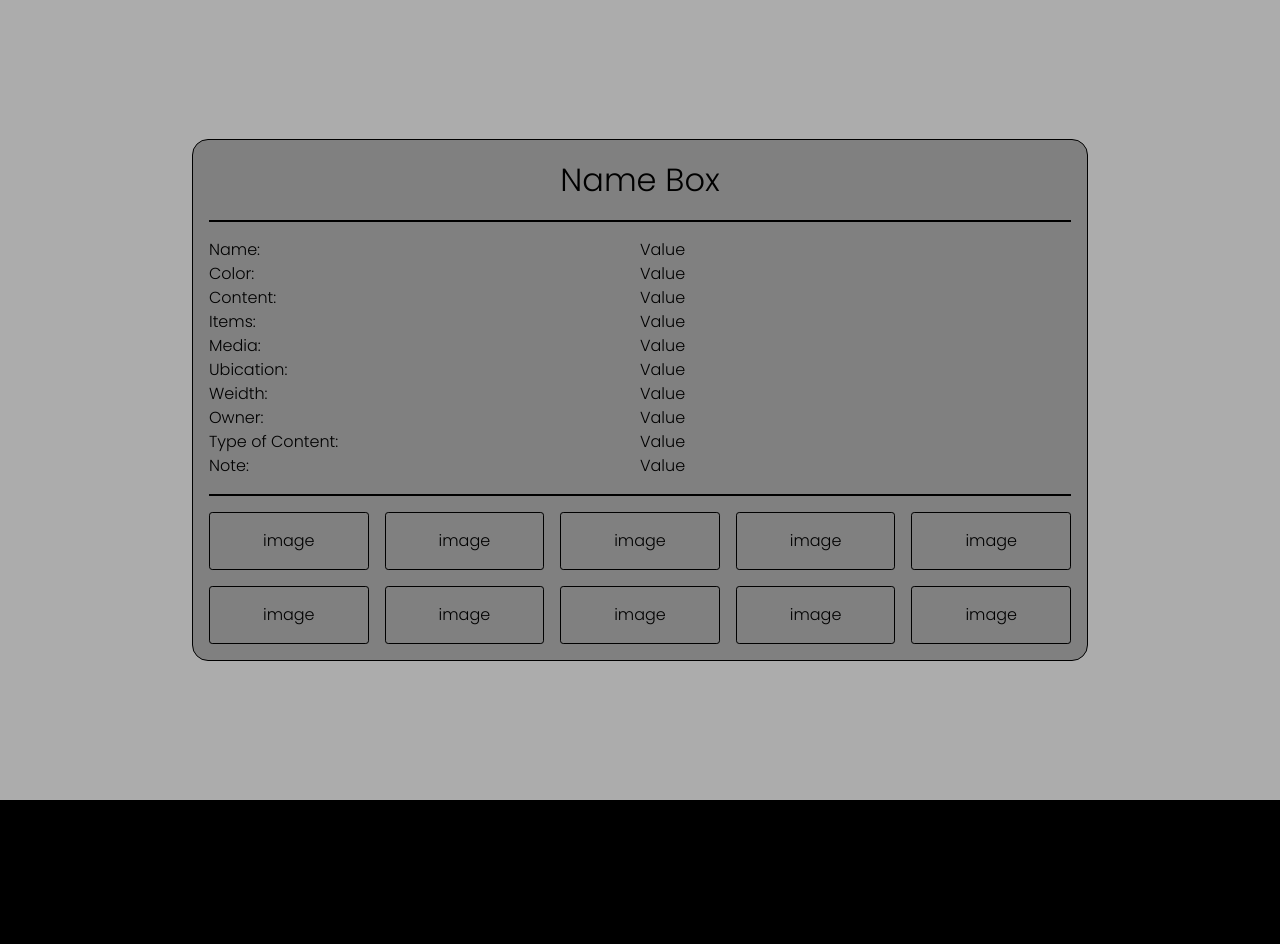
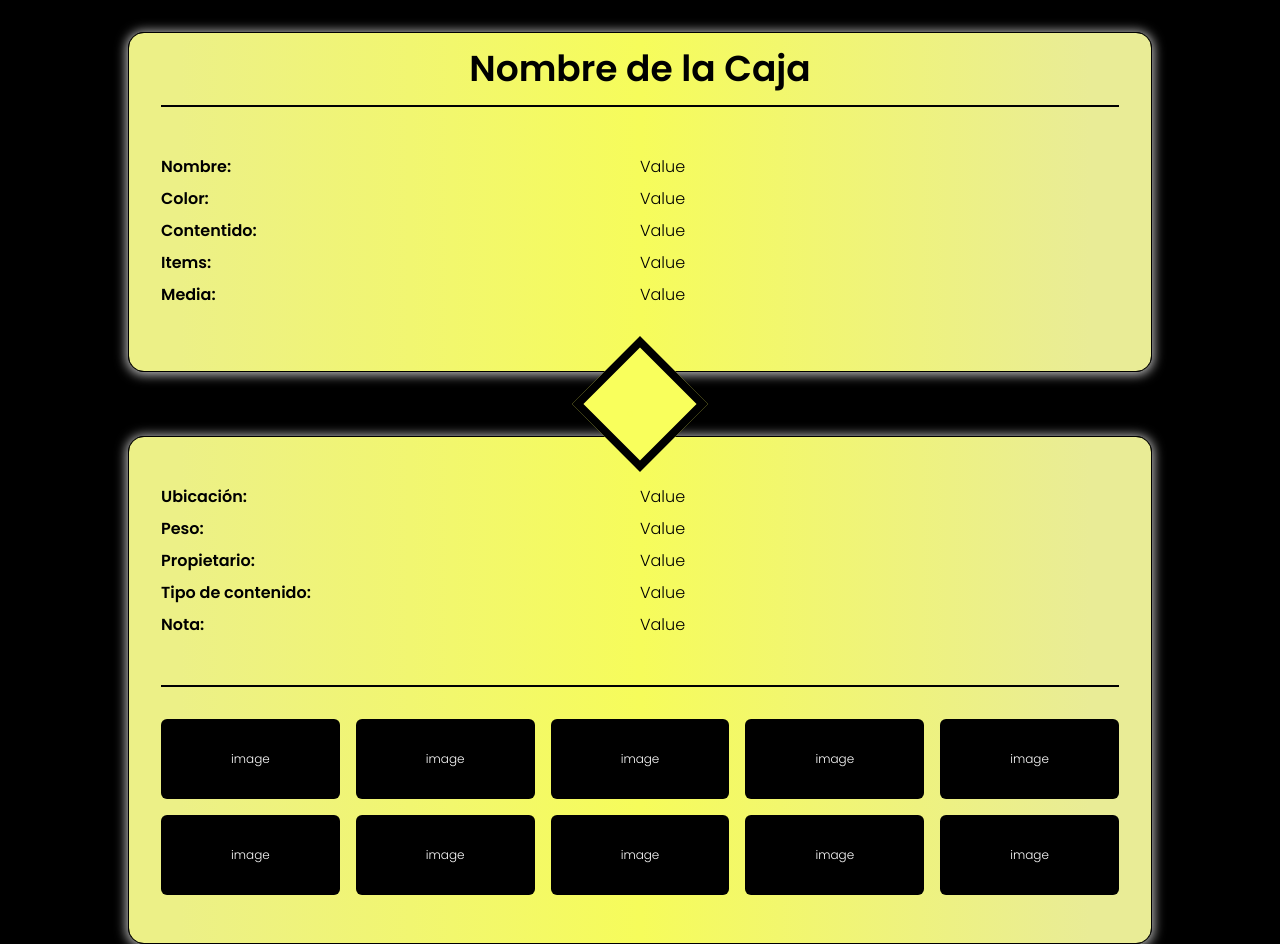
Before and after one commit to GreismarA/Moving-Box, a React (Vite) app: page /box in a window 1280 px wide. Before the commit the page ends 800 px from the top, so only its background shows below. Built offline with nearby package versions, Linux system fonts and the light colour scheme.

Commit message:
Estilo de BoxDetails

```diff
--- a/src/components/BoxDetails.jsx
+++ b/src/components/BoxDetails.jsx
@@ -1,37 +1,42 @@
 import "../resources/boxDetails.css"
 
-function BoxDetails(){
+function BoxDetails() {
     return (
-        <section className="section">
-            <div className="containerBoxDetails">
-                <h1 className="nameBox">Name Box</h1>
+        <section className="flex flex-col items-center lg:h-screen">
+            <div className="containerBoxDetails px-4 mt-8 pt-4 pb-8 lg:px-8">
+                <h1 className="text-center text-2xl md:text-4xl font-semibold">Nombre de la Caja</h1>
                 <hr />
-                <ol>
-                    <li><p>Name:</p><p>Value</p></li>
-                    <li><p>Color:</p><p>Value</p></li>
-                    <li><p>Content:</p><p>Value</p></li>
-                    <li><p>Items:</p><p>Value</p></li>
-                    <li><p>Media:</p><p>Value</p></li>
-                    <li><p>Ubication:</p><p>Value</p></li>
-                    <li><p>Weidth:</p><p>Value</p></li>
-                    <li><p>Owner:</p><p>Value</p></li>
-                    <li><p>Type of Content:</p><p>Value</p></li>
-                    <li><p>Note:</p><p>Value</p></li>
+                <ol className="md:py-8 flex flex-col gap-2">
+                    <li className="flex flex-col md:flex-row"><p className="font-semibold">Nombre:</p><p>Value</p></li>
+                    <li className="flex flex-col md:flex-row"><p className="font-semibold">Color:</p><p>Value</p></li>
+                    <li className="flex flex-col md:flex-row"><p className="font-semibold">Contentido:</p><p>Value</p></li>
+                    <li className="flex flex-col md:flex-row"><p className="font-semibold">Items:</p><p>Value</p></li>
+                    <li className="flex flex-col md:flex-row"><p className="font-semibold">Media:</p><p>Value</p></li>
+                </ol>
+            </div>
+            <div className="flex justify-center">
+                <button type='text' className="rounded-btn h-24 w-24 text-5xl">.</button>
+            </div>
+            <div className="containerBoxDetails px-4 py-8 lg:pt-4 lg:px-8">
+                <ol className="md:py-8 flex flex-col gap-2">
+                    <li className="flex flex-col md:flex-row"><p className="font-semibold">Ubicación:</p><p>Value</p></li>
+                    <li className="flex flex-col md:flex-row"><p className="font-semibold">Peso:</p><p>Value</p></li>
+                    <li className="flex flex-col md:flex-row"><p className="font-semibold">Propietario:</p><p>Value</p></li>
+                    <li className="flex flex-col md:flex-row"><p className="font-semibold">Tipo de contenido:</p><p>Value</p></li>
+                    <li className="flex flex-col md:flex-row"><p className="font-semibold">Nota:</p><p>Value</p></li>
                 </ol>
                 <hr />
-                <div className="containerMedia">
-                    <div className="media">image</div>
-                    <div className="media">image</div>
-                    <div className="media">image</div>
-                    <div className="media">image</div>
-                    <div className="media">image</div>
-                </div>
-                <div className="containerMedia">
-                    <div className="media">image</div>
-                    <div className="media">image</div>
-                    <div className="media">image</div>
-                    <div className="media">image</div>
-                    <div className="media">image</div>
+                <div className="grid grid-cols-3 md:grid-cols-5 gap-4 py-4 text-center text-white text-xs">
+                    <div className="rounded-md p-4 md:p-4 md:py-8 bg-black">image</div>
+                    <div className="rounded-md p-4 md:p-4 md:py-8 bg-black">image</div>
+                    <div className="rounded-md p-4 md:p-4 md:py-8 bg-black">image</div>
+                    <div className="rounded-md p-4 md:p-4 md:py-8 bg-black">image</div>
+                    <div className="rounded-md p-4 md:p-4 md:py-8 bg-black">image</div>
+                    <div className="rounded-md p-4 md:p-4 md:py-8 bg-black">image</div>
+                    <div className="rounded-md p-4 md:p-4 md:py-8 bg-black">image</div>
+                    <div className="rounded-md p-4 md:p-4 md:py-8 bg-black">image</div>
+                    <div className="rounded-md p-4 md:p-4 md:py-8 bg-black">image</div>
+                    <div className="rounded-md p-4 md:p-4 md:py-8 bg-black">image</div>
                 </div>
             </div>
         </section>
--- a/src/resources/boxDetails.css
+++ b/src/resources/boxDetails.css
@@ -1,31 +1,15 @@
-.section {
-    display: flex;
-    background-color: rgb(172, 172, 172);
-    justify-content: center;
-    align-items: center;
-    width: 100%;
-    height: 100vh;
-}
-
 .containerBoxDetails {
     display: flex;
     flex-direction: column;
     border: 1px solid black;
     border-radius: 1rem;
-    background-color: rgb(128, 128, 128);
-    width: 70%;
-    padding: 1rem;
+    background: rgb(236,240,135);
+    background: linear-gradient(90deg, rgba(236,240,135,1) 5%, #f9ff5cfc 50%, rgba(233,236,150,1) 94%);
+    box-shadow: 0px 1px 11px 2px rgba(249,249,249,0.74);
+    -webkit-box-shadow: 0px 1px 11px 2px rgba(249,249,249,0.74);
+    -moz-box-shadow: 0px 1px 11px 2px rgba(249,249,249,0.74);
+    width: 80%;
     gap: 1rem;
-}
-
-.containerBoxDetails h1 {
-    text-align: center;
-    font-size: 2rem;
-}
-
-.containerBoxDetails ol li {
-    display: flex;
-    justify-content: space-around;
 }
 
 .containerBoxDetails p {
@@ -33,20 +17,16 @@
     text-align: start;
 }
 
-.containerMedia {
-    display: flex;
-    gap: 1rem;
-}
-
-.media {
-    width: 20%;
-    text-align: center;
-    border: 1px solid black;
-    border-radius: .2rem;
-    padding: 1rem;
-}
-
 hr {
     background-color: black;
     border: 1px solid;
 }
+
+.rounded-btn{
+    background-color: #f9ff5c;
+    border: solid 0.5rem #000;
+    z-index: 3;
+    margin: -1rem 0;
+    color: #f9ff5c;
+    transform: rotate(45deg);
+}
```
